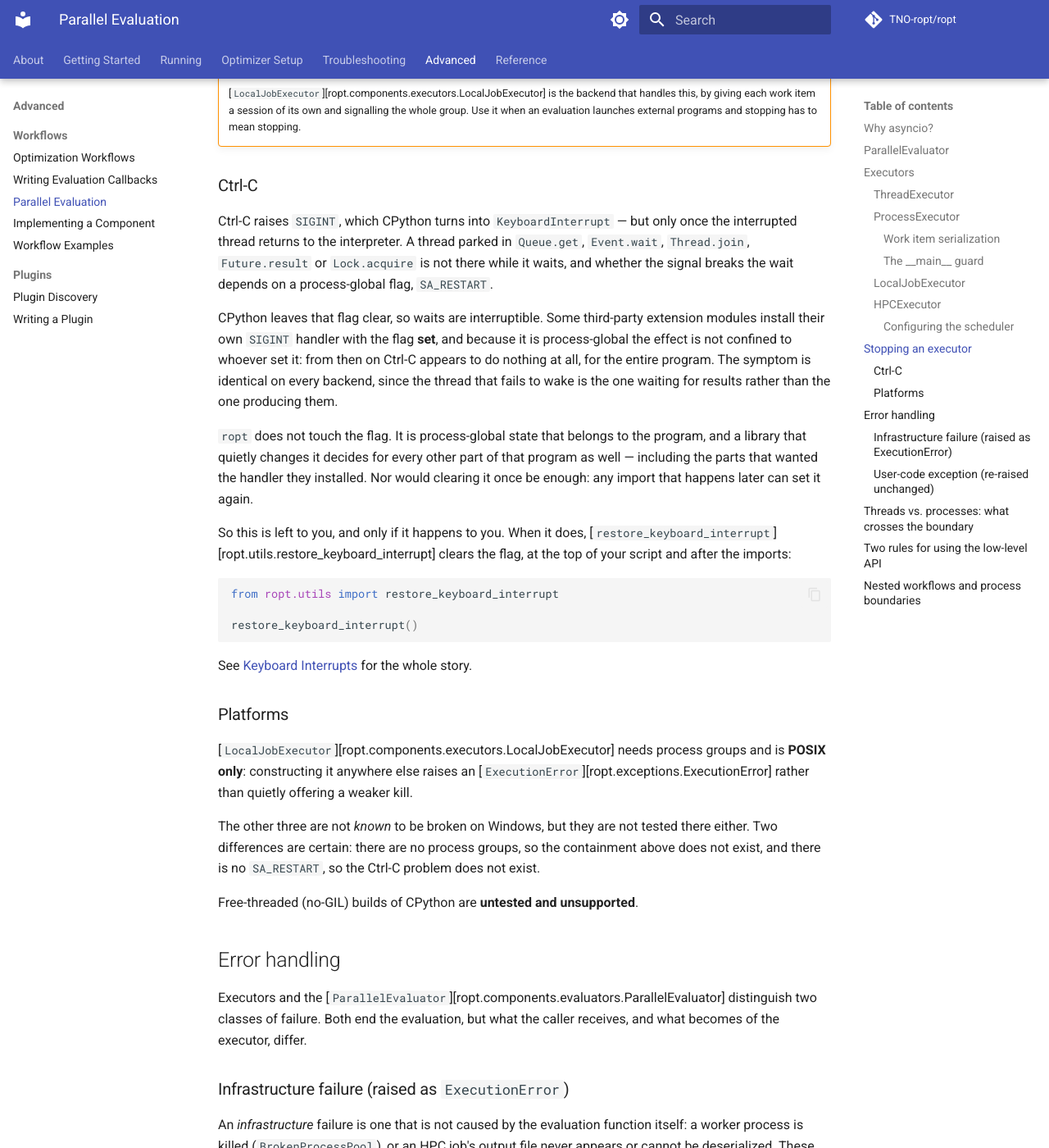
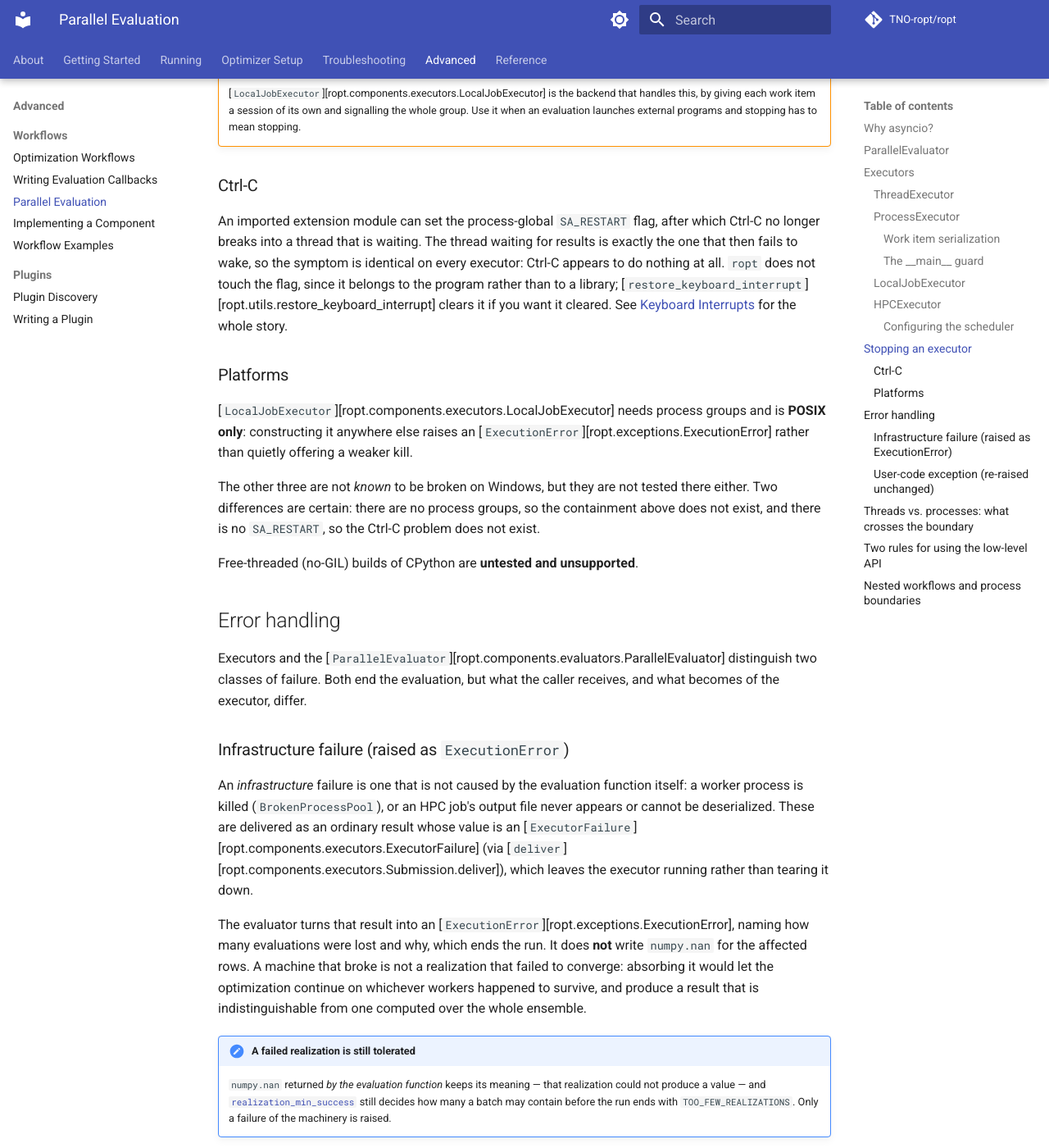
Before and after one commit to TNO-ropt/ropt, an MkDocs documentation site: the page built from docs/advanced/parallel.md, in a window 1280 px wide and 1400 px high, scrolled down 10226 px. Shown: the whole window at 82% size. Built offline with MkDocs 1.6.1 and Material for MkDocs 9.7.7, drawn with Linux system fonts in a browser that asks for light colours; comment, search, counter and statistics services are not loaded; the version menu is left out; some of the changed text lies outside the part shown.

Commit message:
Audit the Advanced tab against the source

````diff
--- a/docs/advanced/parallel.md
+++ b/docs/advanced/parallel.md
@@ -462,36 +462,14 @@ promise that nothing of the run survives it.
 
 ### Ctrl-C
 
-Ctrl-C raises `SIGINT`, which CPython turns into `KeyboardInterrupt` — but only
-once the interrupted thread returns to the interpreter. A thread parked in
-`Queue.get`, `Event.wait`, `Thread.join`, `Future.result` or `Lock.acquire` is
-not there while it waits, and whether the signal breaks the wait depends on a
-process-global flag, `SA_RESTART`.
-
-CPython leaves that flag clear, so waits are interruptible. Some third-party
-extension modules install their own `SIGINT` handler with the flag **set**, and
-because it is process-global the effect is not confined to whoever set it: from
-then on Ctrl-C appears to do nothing at all, for the entire program. The
-symptom is identical on every backend, since the thread that fails to wake is
-the one waiting for results rather than the one producing them.
-
-`ropt` does not touch the flag. It is process-global state that belongs to the
-program, and a library that quietly changes it decides for every other part of
-that program as well — including the parts that wanted the handler they
-installed. Nor would clearing it once be enough: any import that happens later
-can set it again.
-
-So this is left to you, and only if it happens to you. When it does,
-[`restore_keyboard_interrupt`][ropt.utils.restore_keyboard_interrupt] clears the
-flag, at the top of your script and after the imports:
-
-```python
-from ropt.utils import restore_keyboard_interrupt
-
-restore_keyboard_interrupt()
-```
-
-See [Keyboard Interrupts](../troubleshooting/keyboard_interrupt.md) for the whole
+An imported extension module can set the process-global `SA_RESTART` flag, after
+which Ctrl-C no longer breaks into a thread that is waiting. The thread waiting
+for results is exactly the one that then fails to wake, so the symptom is
+identical on every executor: Ctrl-C appears to do nothing at all. `ropt` does
+not touch the flag, since it belongs to the program rather than to a library;
+[`restore_keyboard_interrupt`][ropt.utils.restore_keyboard_interrupt] clears it
+if you want it cleared. See
+[Keyboard Interrupts](../troubleshooting/keyboard_interrupt.md) for the whole
 story.
 
 ### Platforms
@@ -684,7 +662,7 @@ hard constraint on where each layer of a nested workflow may run:
     subprocess or HPC job has no access to the live loop, executors, or
     dispatcher. An inner
     [`ParallelEvaluator`][ropt.components.evaluators.ParallelEvaluator] running
-    there would find `executor.loop is None` and raise
+    there would find its executor not running and raise
     [`ExecutorStopped`][ropt.exceptions.ExecutorStopped], and any events
     it emits would never reach the main-process dispatcher.
 
````
Also changed, not shown: docs/advanced/components.md (+15 -7 lines), docs/advanced/evaluation_callbacks.md (+6 -3 lines), docs/advanced/writing_plugins.md (+11 -13 lines).
